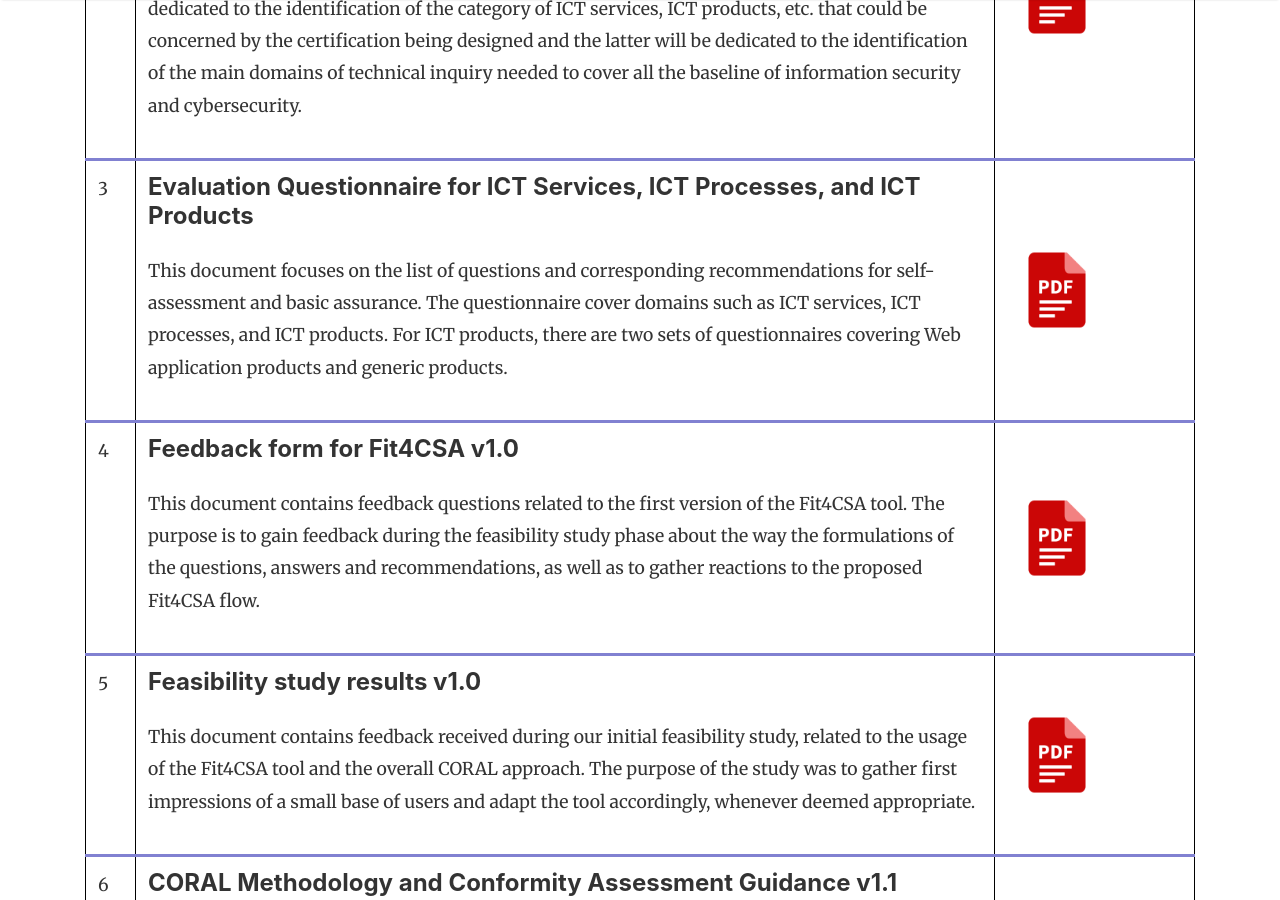
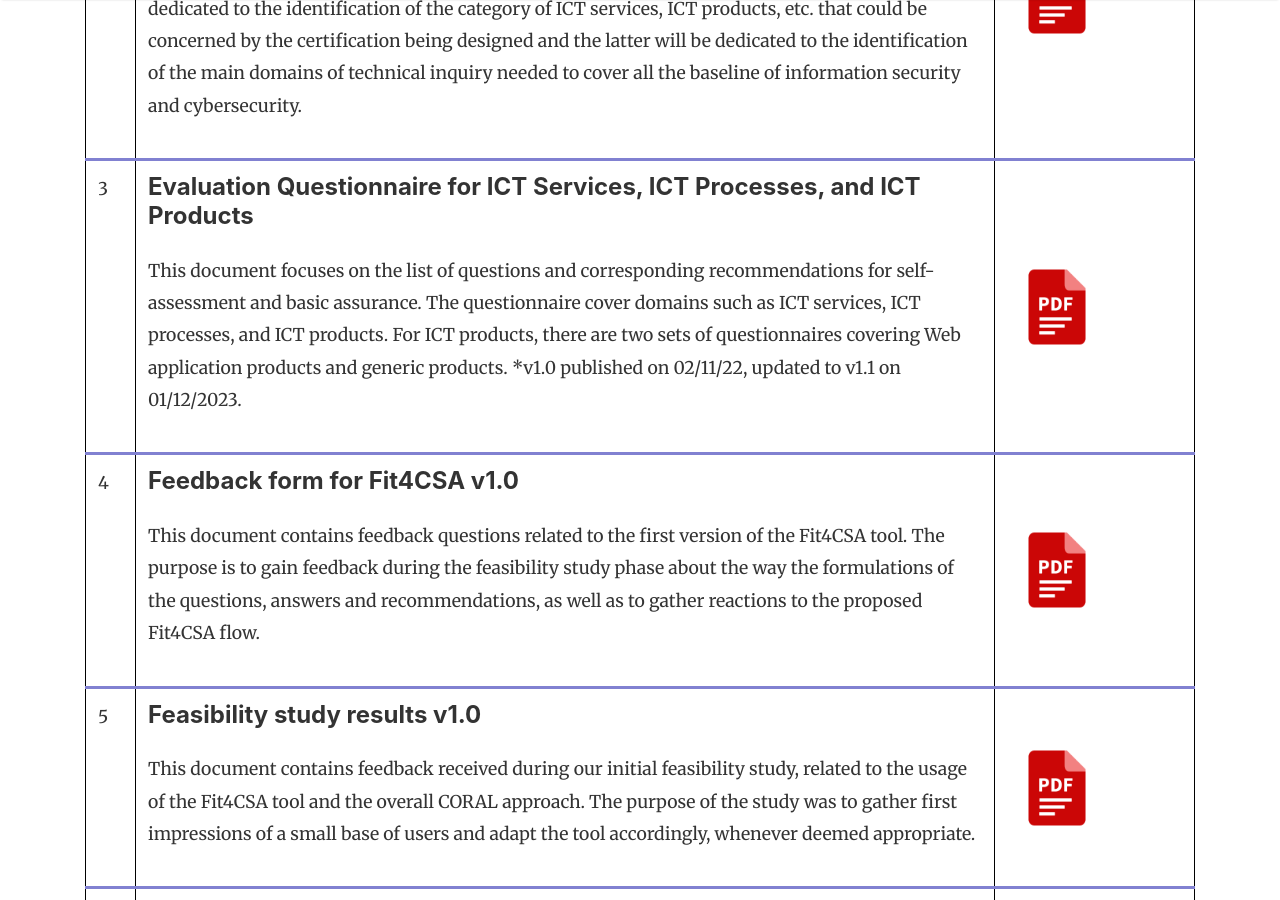
Before and after one commit to NC3-LU/coral-project, a Jekyll site: the page built from documentation.md, in a window 1280 px wide and 900 px high, scrolled down 838 px. Built offline with Jekyll 4.4.1, drawn with Linux system fonts in a browser that asks for light colours; nearby versions of some CDN libraries.

```diff
--- a/_data/documents.yml
+++ b/_data/documents.yml
@@ -9,9 +9,9 @@
   link: "/assets/docs/technicalrequirements&targetaudience.pdf"
 
 - title: Evaluation Questionnaire for ICT Services, ICT Processes, and ICT Products
-  description: "This document focuses on the list of questions and corresponding recommendations for self-assessment and basic assurance. The questionnaire cover domains such as ICT services, ICT processes, and ICT products. For ICT products, there are two sets of questionnaires covering Web application products and generic products."
+  description: "This document focuses on the list of questions and corresponding recommendations for self-assessment and basic assurance. The questionnaire cover domains such as ICT services, ICT processes, and ICT products. For ICT products, there are two sets of questionnaires covering Web application products and generic products. *v1.0 published on 02/11/22, updated to v1.1 on 01/12/2023."
   date: 02/11/2022
-  link: "/assets/docs/Evaluation%20Questionnaire.xlsx"
+  link: "/assets/docs/Evaluation%20Questionnaire-v1.1.xlsx"
 
 
 - title: Feedback form for Fit4CSA v1.0
```
